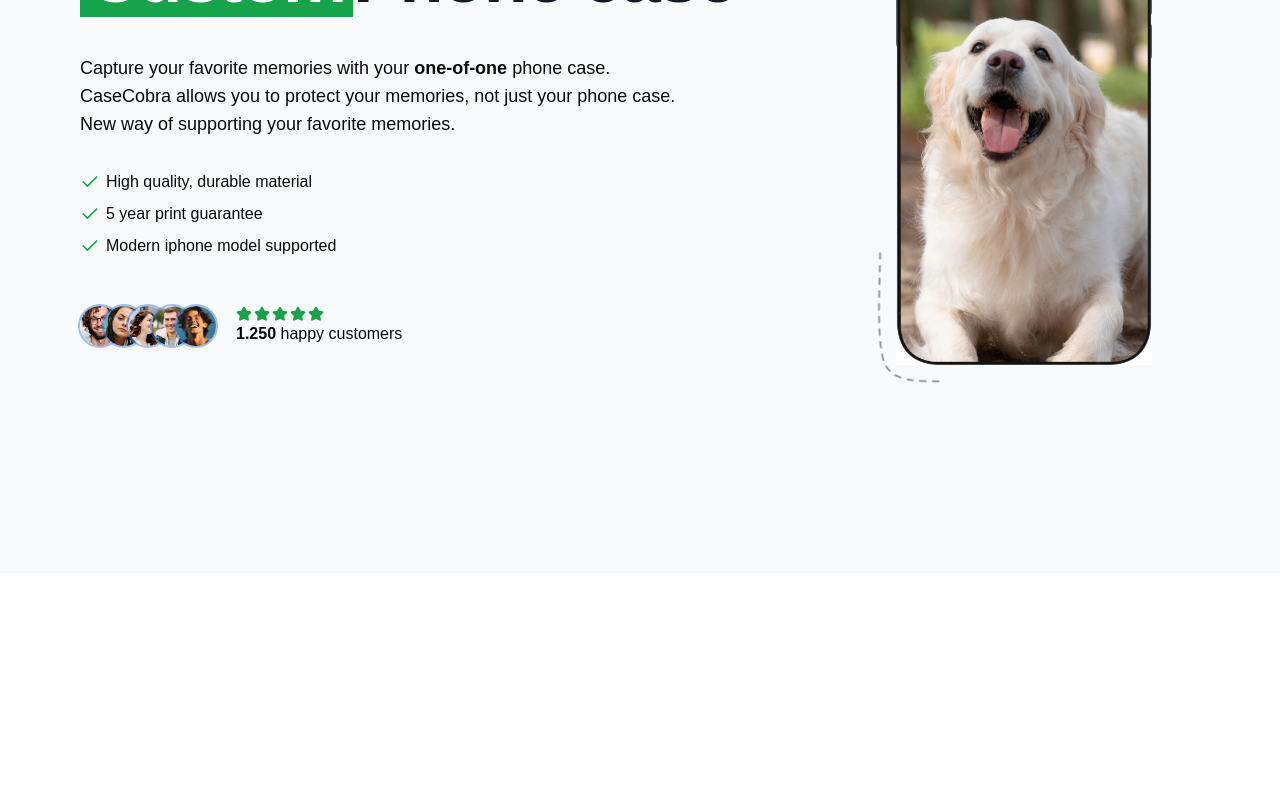
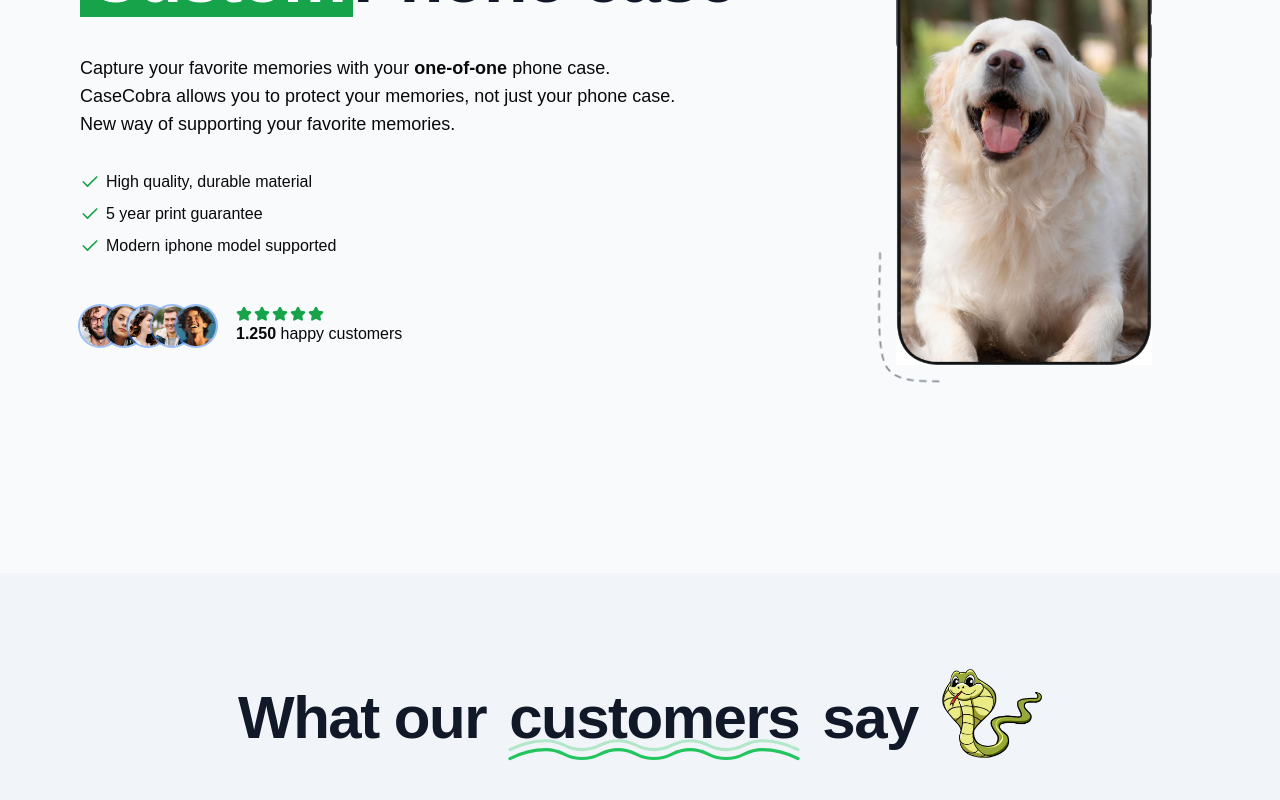
Before and after one commit to relhe/casecobra-ecom, a Next.js app: page / in a window 1280 px wide. Shown: the part 422-1222 px from the top of the page. Before the commit the page ends 995 px from the top, so only its background shows below. Built offline with nearby package versions, Linux system fonts and the light colour scheme; no server answers.

Commit message:
RL | feature | added new icon file

```diff
--- a/src/app/page.tsx
+++ b/src/app/page.tsx
@@ -2,6 +2,7 @@
 import MaxWidthWrapper from '../components/MaxWidthWrapper';
 import Image from 'next/image';
 import Phone from '@/components/Phone';
+import { Icons } from '@/components/Icons';
 
 export default function Home() {
     return (
@@ -146,6 +147,29 @@
                     </div>
                 </MaxWidthWrapper>
             </section>
+            <section className="bg-slate-100 py-24">
+                {/* Value proposition section */}
+                <MaxWidthWrapper className="flex flex-col items-center gap-16 sm:gap-32">
+                    <div className="flex flex-col lg:flex-row items-center gap-4 sm:gap-6">
+                        <h2 className="order-1 mt-2 tracking-tight text-center text-balance !leading-tight font-bold text-5xl md:text-6xl text-gray-900">
+                            What our{' '}
+                            <span className="relative px-2">
+                                {' '}
+                                customers
+                                <Icons.underline className="hidden sm:block pointer-events-none absolute inset-x-0 -bottom-6 text-green-500" />
+                            </span>{' '}
+                            say
+                        </h2>
+                        <Image
+                            className="order-0 lg:order-2"
+                            src="/snake-2.png"
+                            alt="snake image"
+                            width={100}
+                            height={80}
+                        />
+                    </div>
+                </MaxWidthWrapper>
+            </section>
         </div>
     );
 }
--- /dev/null
+++ b/src/components/Icons.tsx
@@ -0,0 +1,24 @@
+import { LucideProps } from 'lucide-react';
+
+export const Icons = {
+    underline: (props: LucideProps) => {
+        return (
+            <svg {...props} viewBox="0 0 687 155">
+                <g
+                    stroke="currentColor"
+                    strokeWidth="7"
+                    fill="none"
+                    fillRule="evenodd"
+                    strokeLinecap="round"
+                    strokeLinejoin="round"
+                >
+                    <path
+                        d="M20 98c27-13.3333333 54-20 81-20 40.5 0 40.5 20 81 20s40.626917-20 81-20 40.123083 20 80.5 20 40.5-20 81-20 40.5 20 81 20 40.626917-20 81-20c26.915389 0 53.748722 6.6666667 80.5 20"
+                        opacity=".3"
+                    ></path>
+                    <path d="M20 118c27-13.3333333 54-20 81-20 40.5 0 40.5 20 81 20s40.626917-20 81-20 40.123083 20 80.5 20 40.5-20 81-20 40.5 20 81 20 40.626917-20 81-20c26.915389 0 53.748722 6.6666667 80.5 20"></path>
+                </g>
+            </svg>
+        );
+    },
+};
```
Also changed, not shown: 1 other file (tests, documents, lock files or other folders).
